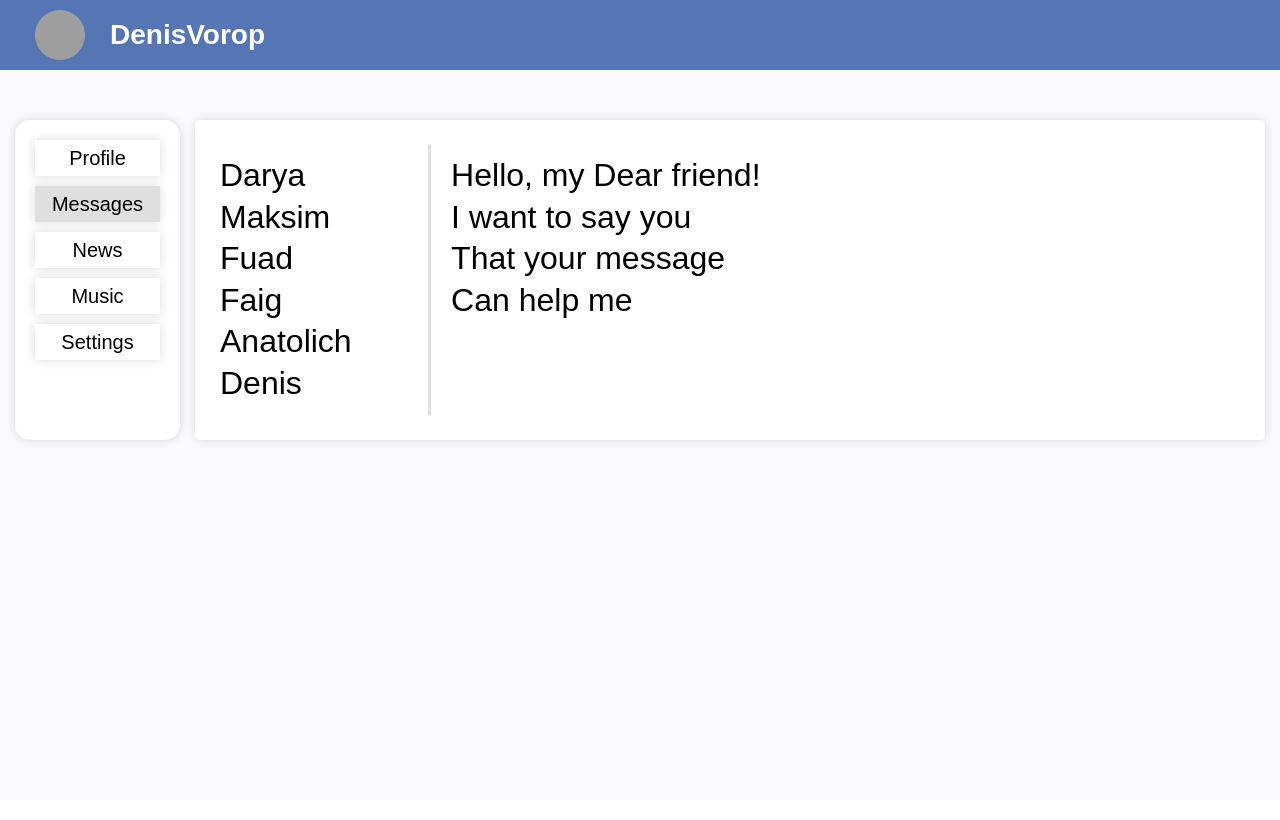
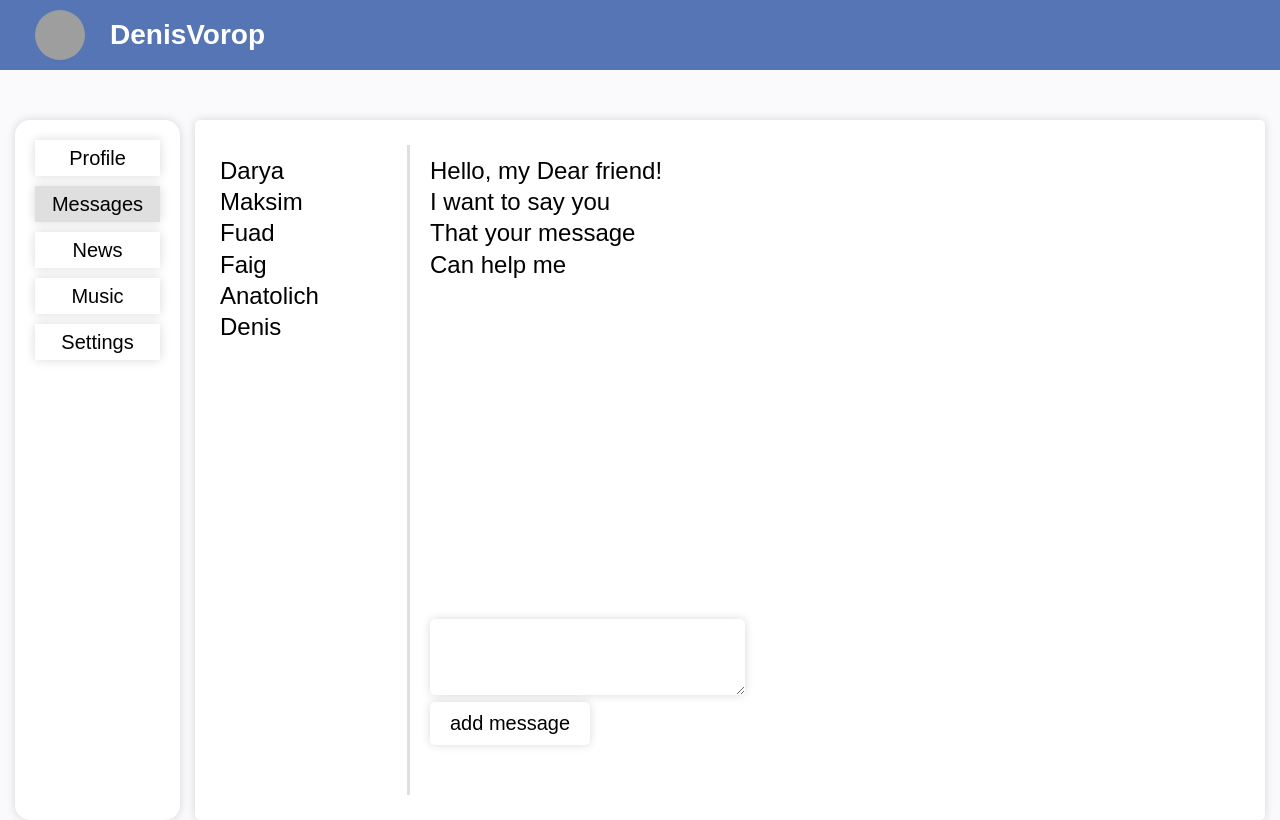
Before and after one commit to DenisVorop/SocialNetwork, a React (Create React App) app: page /messages in a window 1280 px wide. Built offline with nearby package versions, Linux system fonts and the light colour scheme; grey boxes are pictures that could not be loaded.

Commit message:
Lesson 31

```diff
--- a/src/App.js
+++ b/src/App.js
@@ -8,19 +8,16 @@ import Header from './components/Header/Header';
 import Body from './components/Body/Body';
 
 // ------------------------------------
-import { BrowserRouter } from 'react-router-dom';
 
 
 const App = (props) => {
     return (
-        <BrowserRouter>
         <div className='wrapper'>
             <Header />
             <main className='page'>
                 <Body statePages={props.state} />
             </main>
         </div>
-        </BrowserRouter>
     );
 }
 
--- a/src/components/Body/Messages/Messages.jsx
+++ b/src/components/Body/Messages/Messages.jsx
@@ -1,6 +1,8 @@
 import Dialog from './Dialog/Dialog'
 import Message from './Message/Message'
 import './Messages.scss'
+import ui from '../../../scss/ui.module.scss';
+import { createRef } from 'react';
 
 const Messages = (props) => {
     let dialogsElements =
@@ -9,13 +11,32 @@ const Messages = (props) => {
     let messagesElements =
         props.stateMessagesPage.messageData.map(message => <Message textMessage={message.message} />)
 
+    let newMessageElement = createRef();
+
+    let addMessage = () => {
+        let text = newMessageElement.current.value;
+        alert(text);
+    }
+
     return (
         <div className="body__messages messages-body">
-            <div className="messages-body__dialogs">
-                {dialogsElements}
-            </div>
-            <div className="messages-body__messages">
-                {messagesElements}
+            <div className='messages-body__row'>
+                <div className="messages-body__dialogs">
+                    {dialogsElements}
+                </div>
+                <div className='messages-body__right'>
+                    <div className="messages-body__messages">
+                        {messagesElements}
+                    </div>
+                    <div className="messages-body__form">
+                        <div>
+                            <textarea className={ui._area} ref={newMessageElement}></textarea>
+                        </div>
+                        <div>
+                            <button className={ui._btn} onClick={addMessage}> add message </button>
+                        </div>
+                    </div>
+                </div>
             </div>
         </div>
     );
--- a/src/components/Body/Messages/Messages.scss
+++ b/src/components/Body/Messages/Messages.scss
@@ -1,23 +1,38 @@
 .body__messages {}
 
 .messages-body {
-    display: grid;
-    grid-template-columns: 2fr 7fr;
+    min-height: 700px;
     background: #fff;
     box-shadow: 0 0 10px rgba(0,0,0,0.15);
     border-radius: 5px;
     padding: 25px 15px;
 
+    &__row {
+        display: flex;
+        min-height: 100%;
+    }
+
     &__dialogs {
         margin: 0px 10px 0px 0px;
         padding: 10px;
+        width: 200px;
         border-right: 3px solid rgb(223, 223, 223);
     }
     &__dialog {}
 
+    &__right {
+        display: flex;
+        flex-direction: column;
+        justify-content: space-between;
+    }
+
     &__messages {
+        // margin: 0px 0px 20px 0px;
         padding: 10px;
-
     }
     &__message {}
+
+    &__form {
+        padding: 10px;
+    }
 }
--- a/src/components/Body/Profile/MyPosts/MyPosts.jsx
+++ b/src/components/Body/Profile/MyPosts/MyPosts.jsx
@@ -1,19 +1,27 @@
 import Post from "./Post/Post";
 import ui from '../../../../scss/ui.module.scss';
+import { createRef } from "react";
 
 let MyPosts = (props) => {
     let postElements =
         props.postData.map(post => <Post message={post.message} />)
+
+    let newPostElement = createRef();
+
+    let addPost = () => {
+        let text = newPostElement.current.value;
+        alert(text);
+    }
 
     return (
         <div className="profile-body__input">
             <div className="profile-body__my">My posts</div>
             <div className="profile-body__myPosts">
                 <div>
-                    <textarea className={ui.post_area} cols="10" rows="2"></textarea>
+                    <textarea className={ui._area} ref={newPostElement}></textarea>
                 </div>
                 <div>
-                    <button className={ui.post_btn}>Add post</button>
+                    <button className={ui._btn} onClick={addPost}>add post</button>
                 </div>
                 {postElements}
             </div>
--- a/src/index.js
+++ b/src/index.js
@@ -4,10 +4,13 @@ import './index.css';
 import App from './App';
 import reportWebVitals from './reportWebVitals';
 import state from './Redux/state';
+import { BrowserRouter } from 'react-router-dom';
 
 ReactDOM.render(
     <React.StrictMode>
-        <App state={state} />
+        <BrowserRouter>
+            <App state={state} />
+        </BrowserRouter>
     </React.StrictMode>,
     document.getElementById('root')
 );
--- a/src/scss/null.scss
+++ b/src/scss/null.scss
@@ -29,7 +29,7 @@ body {
     color: #000;
     line-height: 1.3;
     font-family: 'Arial';
-    font-size: 32px;
+    font-size: 24px;
     -ms-text-size-adjust: 100%;
     -moz-text-size-adjust: 100%;
     -webkit-text-size-adjust: 100%;
--- a/src/scss/ui.module.scss
+++ b/src/scss/ui.module.scss
@@ -3,9 +3,11 @@
 // .
 // .
 //========================================================================================================================================================
-.post_btn {
-    height: 30px;
-    width: 100px;
+._btn {
+    padding: 10px 20px;
+    display: flex;
+    align-items: center;
+    justify-content: center;
     background-color: #fff;
     box-shadow: 0 0 10px rgba(0,0,0,0.15);
     border-radius: 5px;
@@ -13,7 +15,7 @@
     margin: 0px 0px 40px 0px;
 }
 
-.post_area {
+._area {
     box-shadow: 0 0 10px rgba(0,0,0,0.15);
     border-radius: 5px;
     padding: 10px;
```
Lines whose indentation alone changed are shown as unchanged.
